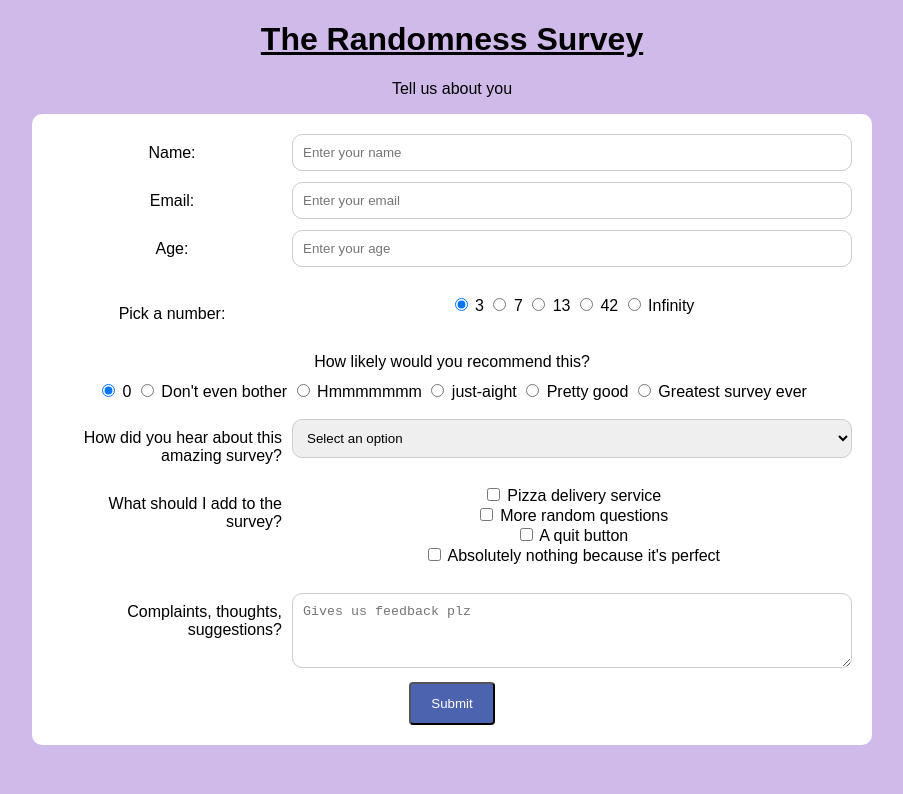
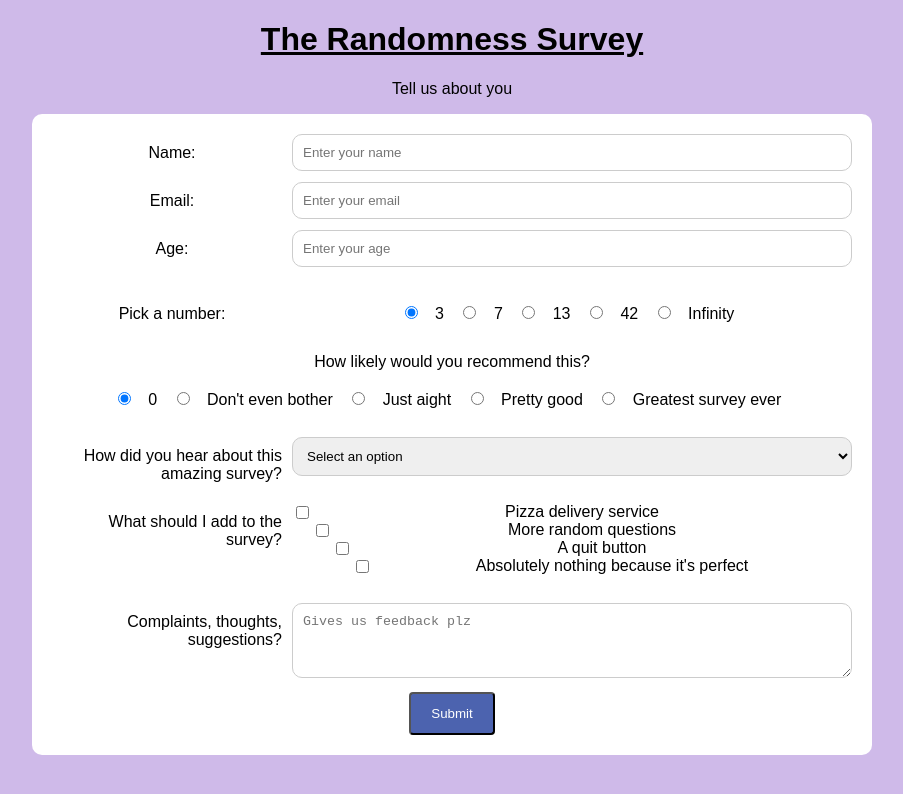
Before and after one commit to wchung42/hw3-survey-form, a plain HTML site: page index.html in a window 1280 px wide. Shown: the whole page, without its empty margins (188-1091 px from the left). Drawn offline with Linux system fonts and the light colour scheme.

Commit message:
made changes to radio buttons

```diff
--- a/index.html
+++ b/index.html
@@ -41,22 +41,21 @@
                     <label id = "pick">Pick a number: </label><br>
                 </div>
                 <div class = "right-column">
-                    <input type = "radio" name = "num" value = "3" checked> 3
-                    <input type = "radio" name = "num" value = "7" > 7
-                    <input type = "radio" name = "num" value = "13" > 13
-                    <input type = "radio" name = "num" value = "42" > 42
-                    <input type = "radio" name = "num" value = "infinity" > Infinity<br><br>
+                    <input type = "radio" name = "num" value = "3" checked> <label>3</label>
+                    <input type = "radio" name = "num" value = "7" > <label>7</label>
+                    <input type = "radio" name = "num" value = "13" > <label>13</label>
+                    <input type = "radio" name = "num" value = "42" > <label>42</label>
+                    <input type = "radio" name = "num" value = "infinity" > <label>Infinity</label><br>
                 </div>
             </div>
 
 
             <label id = "rec">How likely would you recommend this?</label><br>
-            <input type = "radio" name = "recommendation" value = "zero" checked> 0
-            <input type = "radio" name = "recommendation" value = "dont-even-bother" > Don't even bother
-            <input type = "radio" name = "recommendation" value = "hmmmmmmm" > Hmmmmmmm
-            <input type = "radio" name = "recommendation" value = "just-aight" > just-aight
-            <input type = "radio" name = "recommendation" value = "pretty-good" > Pretty good
-            <input type = "radio" name = "recommendation" value = "greatest-survey-ever" > Greatest survey ever <br><br>
+            <input type = "radio" name = "recommendation" value = "zero" checked> <label id = "radio-label">0</label>
+            <input type = "radio" name = "recommendation" value = "dont-even-bother" > <label id = "radio-label">Don't even bother</label>
+            <input type = "radio" name = "recommendation" value = "just-aight" > <label id = "radio-label">Just aight</label>
+            <input type = "radio" name = "recommendation" value = "pretty-good" > <label id = "radio-label">Pretty good</label>
+            <input type = "radio" name = "recommendation" value = "greatest-survey-ever" > <label id = "radio-label">Greatest survey ever </label><br><br>
 
             <!-- dropdown menu -->
             <div class = "row">
--- a/styles.css
+++ b/styles.css
@@ -47,6 +47,8 @@ input[type = text], input[type = number], input[type = email], select, textarea
 
 input[type = checkbox] {
     position: relative;
+    display: inline;
+    float: left;
 }
 
 input[type=submit] {
```
